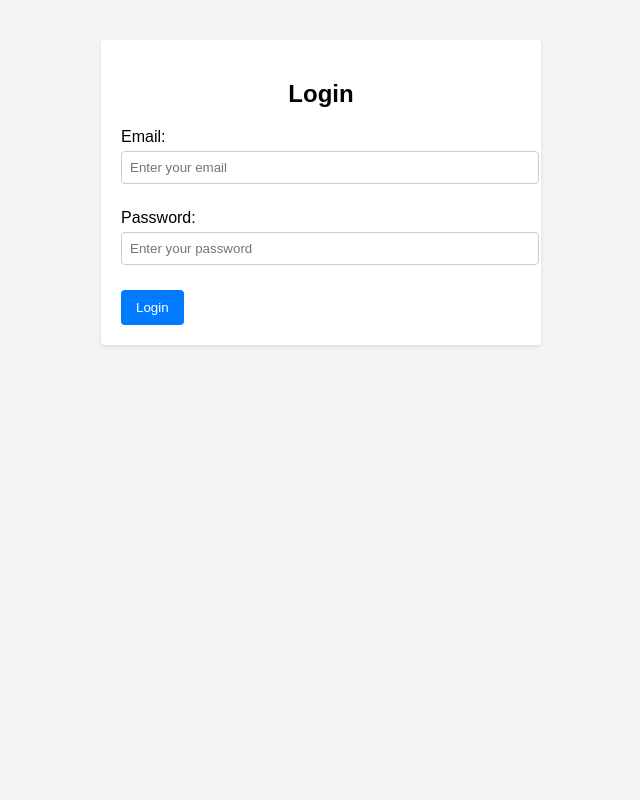
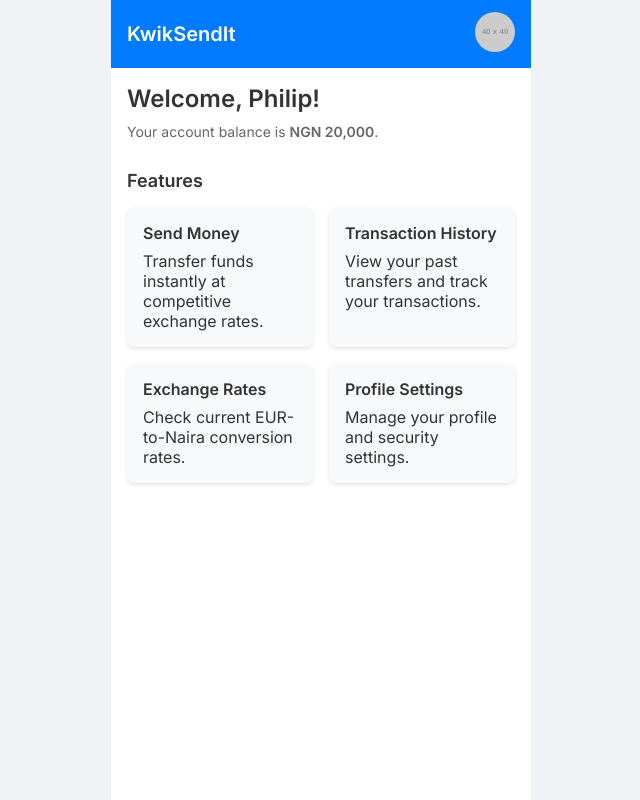
Before and after one commit to ilemonaphilip/kwiksendit, a React (Vite) app: page / in a window 1280 px wide. Shown: the whole page, without its empty margins (319-959 px from the left). Built offline with nearby package versions, Linux system fonts and the light colour scheme.

Commit message:
Changed the homepage to look more interactive

```diff
--- a/index.html
+++ b/index.html
@@ -3,7 +3,11 @@
   <head>
     <meta charset="UTF-8" />
     <meta name="viewport" content="width=device-width, initial-scale=1.0" />
-    <title>KwikSendIt</title>
+    <title>KwikSendIt - Mobile Wallet</title>
+    <!-- Optionally include a Google Font (e.g., Inter) -->
+    <link rel="preconnect" href="https://fonts.googleapis.com" />
+    <link rel="preconnect" href="https://fonts.gstatic.com" crossorigin />
+    <link href="https://fonts.googleapis.com/css2?family=Inter:wght@400;500;600&display=swap" rel="stylesheet" />
   </head>
   <body>
     <div id="root"></div>
--- a/src/App.jsx
+++ b/src/App.jsx
@@ -1,22 +1,9 @@
-import { Routes, Route } from 'react-router-dom';
-import LoginScreen from './pages/LoginScreen';
+import React from 'react';
+// Import HomePage from the pages folder
 import HomePage from './pages/HomePage';
-import SendMoney from './pages/SendMoney';
-import Transactions from './pages/Transactions';
-import Profile from './pages/Profile';
-import ExchangeRates from './pages/ExchangeRates';
 
 function App() {
-  return (
-    <Routes>
-      <Route path="/" element={<LoginScreen />} />
-      <Route path="/home" element={<HomePage />} />
-      <Route path="/send-money" element={<SendMoney />} />
-      <Route path="/transactions" element={<Transactions />} />
-      <Route path="/profile" element={<Profile />} />
-      <Route path="/exchange-rates" element={<ExchangeRates />} />
-    </Routes>
-  );
+  return <HomePage />;
 }
 
 export default App;
--- a/src/components/Header.jsx
+++ b/src/components/Header.jsx
@@ -4,29 +4,17 @@ import { NavLink } from 'react-router-dom';
 function Header() {
   return (
     <header className="header">
+      {/* Logo on the left */}
       <div className="logo">KwikSendIt</div>
-      <nav className="nav">
-        <ul>
-          <li>
-            <NavLink to="/home" className={({ isActive }) => (isActive ? 'active' : '')}>Home</NavLink>
-          </li>
-          <li>
-            <NavLink to="/send-money" className={({ isActive }) => (isActive ? 'active' : '')}>Send Money</NavLink>
-          </li>
-          <li>
-            <NavLink to="/transactions" className={({ isActive }) => (isActive ? 'active' : '')}>Transactions</NavLink>
-          </li>
-          <li>
-            <NavLink to="/exchange-rates" className={({ isActive }) => (isActive ? 'active' : '')}>Exchange Rates</NavLink>
-          </li>
-          <li>
-            <NavLink to="/profile" className={({ isActive }) => (isActive ? 'active' : '')}>Profile</NavLink>
-          </li>
-          <li>
-            <button className="button" onClick={() => console.log("Logout clicked")}>Logout</button>
-          </li>
-        </ul>
-      </nav>
+
+      {/* Profile picture on the right (click navigates to /profile) */}
+      <NavLink to="/profile" className="profile-link">
+        <img
+          src="https://via.placeholder.com/40"
+          alt="Profile"
+          className="profile-pic"
+        />
+      </NavLink>
     </header>
   );
 }
--- a/src/index.css
+++ b/src/index.css
@@ -1,67 +1,109 @@
-/* Basic reset */
+/* ----- Global Reset & Base Styles ----- */
 * {
-  box-sizing: border-box;
   margin: 0;
   padding: 0;
+  box-sizing: border-box;
 }
 
-/* Limit container width for a mobile feel */
-.home-page {
-  max-width: 420px;
-  margin: 0 auto;
-  padding: 16px;
-  background-color: #f5f7fa;
-  min-height: 100vh;
-  font-family: -apple-system, BlinkMacSystemFont, "Segoe UI", Roboto, Arial, sans-serif;
+body {
+  font-family: 'Inter', sans-serif;
+  background-color: #f0f2f5;
 }
 
-/* Page header style (optional) */
-.page-header {
+/* ----- Home Page Container ----- */
+.home-page {
+  max-width: 420px;  /* Simulate a mobile screen width */
+  margin: 0 auto;
+  background-color: #fff;
+  min-height: 100vh;
+  display: flex;
+  flex-direction: column;
+}
+
+/* ----- Header Styles ----- */
+.header {
+  display: flex;
+  justify-content: space-between;
+  align-items: center;
+  background-color: #007bff;
+  color: #fff;
+  padding: 12px 16px;
+}
+
+.logo {
   font-size: 20px;
   font-weight: bold;
-  margin-top: 16px;
+}
+
+.profile-link {
+  text-decoration: none;
+}
+
+.profile-pic {
+  width: 40px;
+  height: 40px;
+  border-radius: 50%;
+  object-fit: cover;
+  cursor: pointer;
+}
+
+/* ----- Content Container ----- */
+.content-container {
+  padding: 16px;
+}
+
+/* ----- Typography ----- */
+.page-header {
+  font-size: 24px;
+  font-weight: bold;
+  color: #333;
   margin-bottom: 10px;
 }
 
-/* Features Section */
-.features {
+.intro-text {
+  font-size: 14px;
+  color: #666;
+  margin-bottom: 30px;
+}
+
+.section-title {
+  font-size: 18px;
+  margin-bottom: 16px;
+  color: #333;
+}
+
+/* ----- Tiles (Feature Cards) ----- */
+.tiles {
   display: grid;
   grid-template-columns: 1fr;
-  gap: 20px;
-  margin-top: 20px;
+  gap: 16px;
+  margin-bottom: 30px;
 }
 
-/* On larger screens, show two columns */
+/* For larger screens, show two tiles per row */
 @media (min-width: 600px) {
-  .features {
+  .tiles {
     grid-template-columns: 1fr 1fr;
   }
 }
 
-/* Card styling */
-.feature-card {
-  display: block;
-  background-color: #fff;
+.tile {
+  background-color: #f8f9fa;
+  padding: 16px;
+  border-radius: 8px;
+  text-decoration: none;
   color: #333;
-  text-decoration: none;
-  border-radius: 8px;
-  padding: 16px;
   box-shadow: 0 2px 4px rgba(0,0,0,0.1);
-  transition: box-shadow 0.3s ease;
+  transition: transform 0.2s, box-shadow 0.2s;
 }
 
-.feature-card:hover {
+.tile:hover {
+  transform: translateY(-2px);
   box-shadow: 0 4px 8px rgba(0,0,0,0.15);
 }
 
-.feature-card h4 {
-  margin: 0 0 8px 0;
-  font-size: 1.2rem;
+.tile-title {
+  font-size: 16px;
   font-weight: 600;
+  margin-bottom: 8px;
 }
-
-.feature-card p {
-  margin: 0;
-  font-size: 0.95rem;
-  line-height: 1.4;
-}
--- a/src/pages/HomePage.jsx
+++ b/src/pages/HomePage.jsx
@@ -1,38 +1,44 @@
-import React from "react";
-import { NavLink } from "react-router-dom";
-
-import Header from "../components/Header";
+import React from 'react';
+import { NavLink } from 'react-router-dom';
+import Header from '../components/Header';
 
 function HomePage() {
+  // Placeholder data (replace with dynamic user data as needed)
+  const username = "Philip";
+  const balance = "NGN 20,000";
+
   return (
     <div className="home-page">
-      {/* Example header — uncomment if you want to keep your old Header */}
-      { <Header />};
+      <Header />
 
-      <h2 className="page-header">Welcome, [User Name]!</h2>
-      <p>Your account summary goes here (e.g., current balance, quick stats, etc.).</p>
+      <div className="content-container">
+        <h2 className="page-header">Welcome, {username}!</h2>
+        <p className="intro-text">
+          Your account balance is <strong>{balance}</strong>.
+        </p>
 
-      <h3 style={{ marginTop: "40px" }}>Features</h3>
-      <div className="features">
-        <NavLink to="/send-money" className="feature-card">
-          <h4>Send Money</h4>
+        <h3 className="section-title">Features</h3>
+        <div className="tiles">
+          <NavLink to="/send-money" className="tile">
+            <h4 className="tile-title">Send Money</h4>
             <p>Transfer funds instantly at competitive exchange rates.</p>
           </NavLink>
 
-        <NavLink to="/transactions" className="feature-card">
-          <h4>Transaction History</h4>
+          <NavLink to="/transactions" className="tile">
+            <h4 className="tile-title">Transaction History</h4>
             <p>View your past transfers and track your transactions.</p>
           </NavLink>
 
-        <NavLink to="/exchange-rates" className="feature-card">
-          <h4>Exchange Rates</h4>
+          <NavLink to="/exchange-rates" className="tile">
+            <h4 className="tile-title">Exchange Rates</h4>
             <p>Check current EUR-to-Naira conversion rates.</p>
           </NavLink>
 
-        <NavLink to="/profile" className="feature-card">
-          <h4>Profile Settings</h4>
+          <NavLink to="/profile" className="tile">
+            <h4 className="tile-title">Profile Settings</h4>
             <p>Manage your profile and security settings.</p>
           </NavLink>
+        </div>
       </div>
     </div>
   );
--- a/vite.config.js
+++ b/vite.config.js
@@ -1,9 +1,8 @@
-import { defineConfig } from 'vite'
-import react from '@vitejs/plugin-react'
+import { defineConfig } from 'vite';
+import react from '@vitejs/plugin-react';
 
-export default defineConfig(({ mode }) => {
-  return {
-    base: mode === 'production' ? '/kwiksendit/' : '/',
-    plugins: [react()],
-  }
-})
+export default defineConfig({
+  // For development, we use the root base. For production (e.g., GitHub Pages), update accordingly.
+  base: '/',
+  plugins: [react()],
+});
```
Also changed, not shown: src/main.jsx (+6 -6 lines), src/style1.css (renamed from src/style.css). Lines whose indentation alone changed are shown as unchanged.
